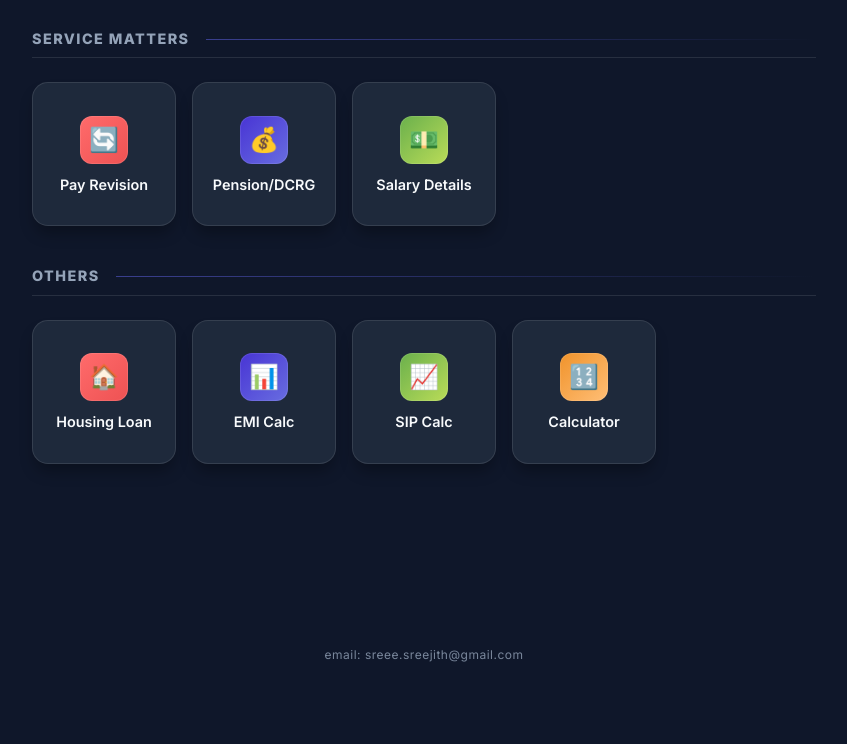
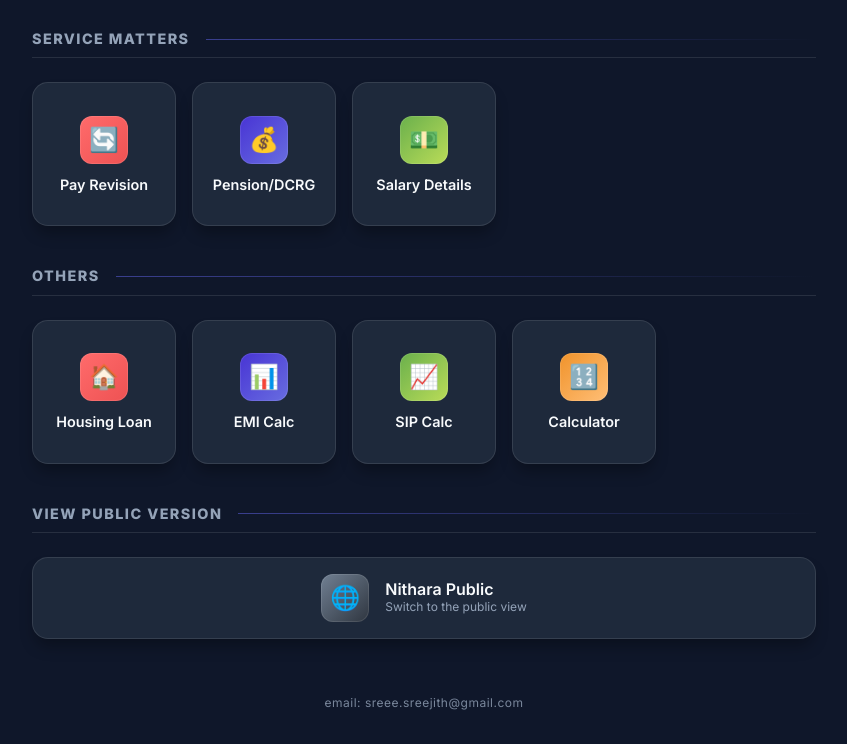
Before and after one commit to sreeesreejith-jpg/sreekala, a website: page index.html in a window 1280 px wide. Shown: the part 104-848 px from the top of the page, without its empty margins (216-1063 px from the left). Before the commit the page ends 800 px from the top, so only its background shows below. Drawn offline with Linux system fonts and the light colour scheme.

Commit message:
feat: add one-way link to public portal

```diff
--- a/index.html
+++ b/index.html
@@ -94,6 +94,23 @@
                     <h2 class="app-title">Calculator</h2>
                 </a>
             </div>
+
+            <!-- Section 3: External -->
+            <h3 class="section-title">View Public Version</h3>
+            <div class="app-grid" style="grid-template-columns: 1fr;">
+                <!-- App Card: Public Portal -->
+                <a href="../nithara/index.html" class="app-card"
+                    style="aspect-ratio: auto; min-height: 80px; flex-direction: row; gap: 1rem;">
+                    <div class="icon-wrapper"
+                        style="margin-bottom: 0; background: linear-gradient(135deg, #718093 0%, #2f3640 100%);">
+                        🌐
+                    </div>
+                    <div style="text-align: left;">
+                        <h2 class="app-title" style="font-size: 1rem;">Nithara Public</h2>
+                        <p style="font-size: 0.75rem; color: var(--text-muted);">Switch to the public view</p>
+                    </div>
+                </a>
+            </div>
         </main>
     </div>
     <div class="footer-email" style="display: flex; flex-direction: column; gap: 0.5rem; align-items: center;">
```
